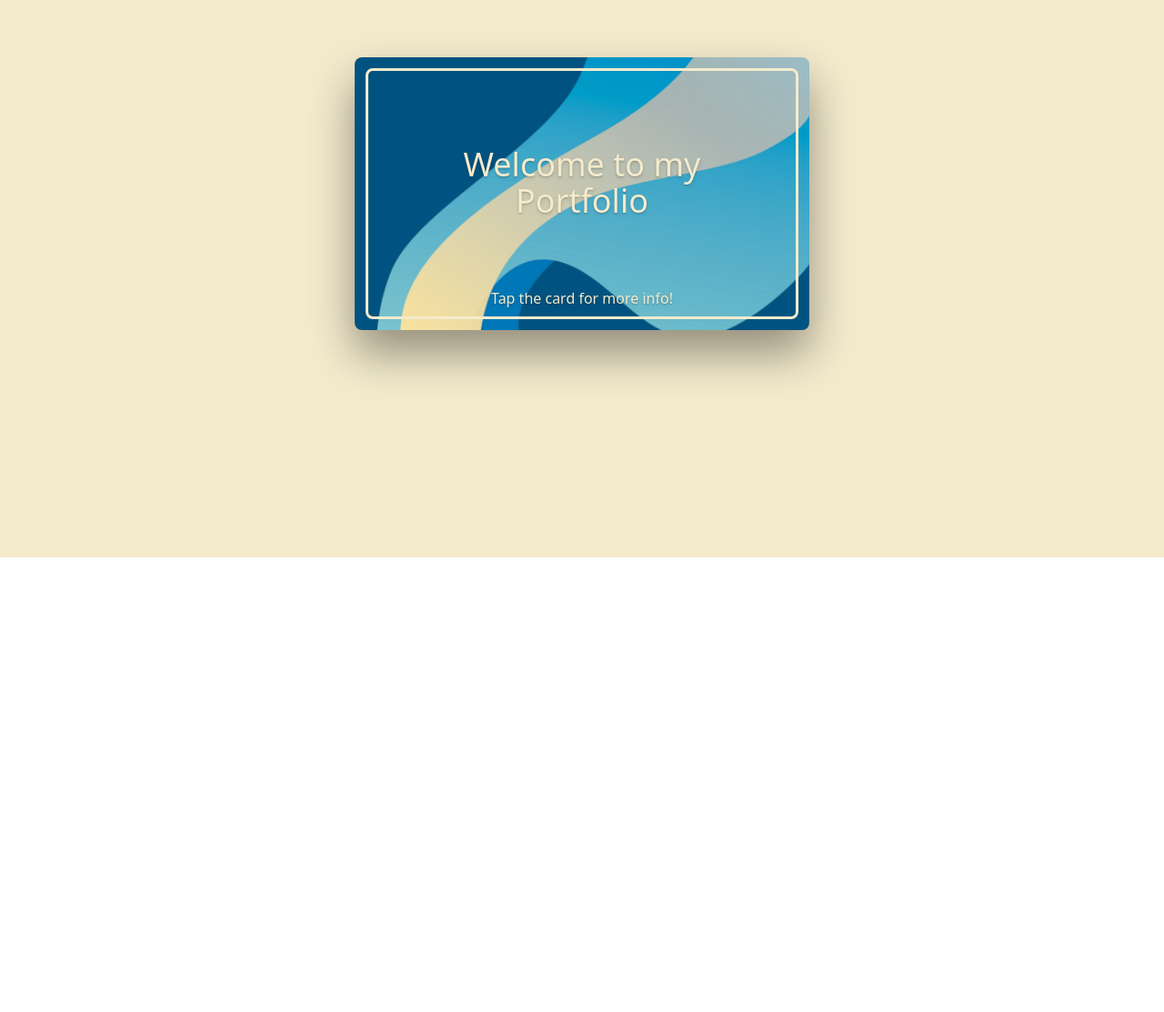
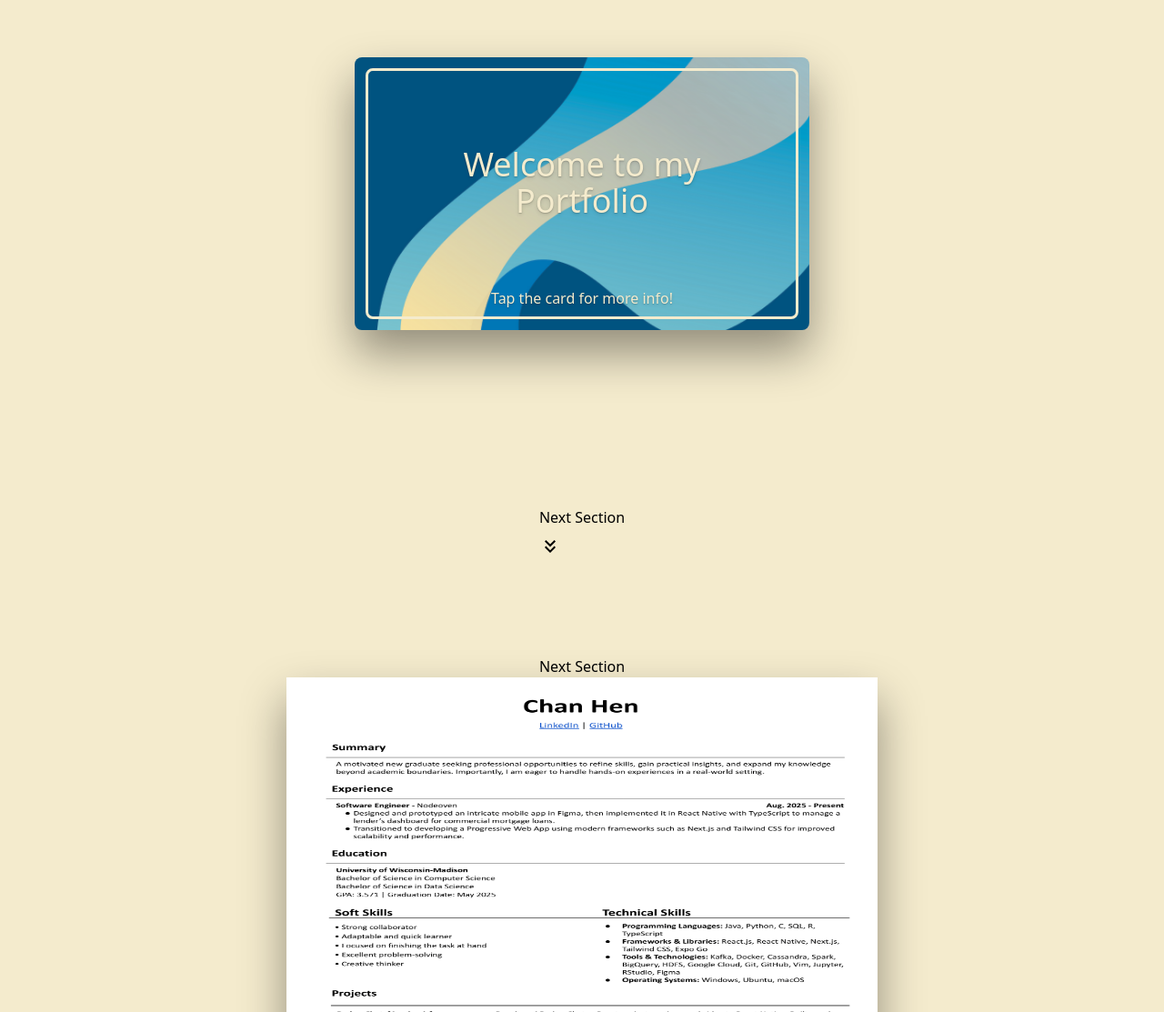
Before and after one commit to OfficialChanHen/PersonalPage, a Next.js app: page / in a window 1280 px wide. Shown: the part 187-1300 px from the top of the page at 91% size. Before the commit the page ends 800 px from the top, so only its background shows below. Built offline with nearby package versions, Linux system fonts and the light colour scheme.

Commit message:
Saving file example

```diff
--- /dev/null
+++ b/src/app/components/ui/InfoCard.tsx
@@ -0,0 +1,46 @@
+"use client"
+
+import { useState } from "react";
+import { FaGithub, FaLinkedin } from "react-icons/fa";
+
+export default function InfoCard() {
+    const [isBackside, setIsBackside] = useState(false);
+
+    const handleRotation = () => {
+        setIsBackside(prev => !prev);
+    }
+
+    return(
+        <div className="absolute left-1/2 top-1/2 transform -translate-x-1/2 -translate-y-1/2 w-125 h-75 perspective-[1000px]">
+          <div
+            className={`relative size-full text-center transition-transform duration-800 transform-3d ${isBackside && "rotate-y-180"}`}
+            onClick={handleRotation}
+          >
+            <div className="absolute flex flex-col justify-center items-center size-full p-3 [-webkit-backface-visibility:hidden] bg-[url('/card-background-2.png')] bg-cover bg-center bg-no-repeat rounded-lg drop-shadow-2xl/40">
+              <div className="flex flex-col justify-center items-center size-full py-2 border-3 rounded-lg border-parchment text-parchment text-shadow-md">
+                  {/*<span className="text-pictonblue">Hello!</span>*/}
+                  <div className="flex-1 flex justify-center items-center">
+                    <span className="text-4xl text-center">Welcome to my <br/>Portfolio</span>
+                  </div>
+                  <span>Tap the card for more info!</span>
+              </div>
+            </div>
+            <div className="absolute size-full p-3 [-webkit-backface-visibility:hidden] rotate-y-180 bg-indigodye rounded-lg text-parchment drop-shadow-2xl/40 text-left tracking-[0.4rem]">
+              <div className="flex flex-col justify-start items-baseline size-full p-10 border-3 rounded-lg border-parchment text-parchment">
+                <span className="text-3xl text-pictonblue">Chan Hen</span>
+                <span className="text-lg">Software Engineer</span>
+                <span className="text-md mt-4 mb-auto">(952)-994-5059<br/>Officialchanhen@gmail.com</span>
+                <div className="flex flex-row items-end gap-2 text-pictonblue">
+                  <a href="https://github.com/OfficialChanHen"  onClick={e => e.stopPropagation()} target="_blank" rel="noopener noreferrer">
+                    <FaGithub size={24}/>
+                  </a>
+                  <a href="https://www.linkedin.com/in/chan-hen-13727b233/"  onClick={e => e.stopPropagation()} target="_blank" rel="noopener noreferrer">
+                    <FaLinkedin size={24}/>
+                  </a>
+                </div>
+              </div>
+            </div>
+          </div>
+        </div>
+    )
+}
--- a/src/app/page.tsx
+++ b/src/app/page.tsx
@@ -1,56 +1,32 @@
 "use client"
 
-import { useState } from "react";
-import { FaGithub, FaLinkedin } from "react-icons/fa";
+import InfoCard from "@/app/components/ui/InfoCard";
+import Image from "next/image";
+import { useRef } from "react";
+import { MdOutlineKeyboardDoubleArrowDown } from "react-icons/md";
 
 export default function Home() {
-  const [isBackside, setIsBackside] = useState(false);
+  const nextSectionRef = useRef<null | HTMLDivElement>(null);
 
-  const handleRotation = () => {
-    setIsBackside(prev => !prev);
-  }
-  const goToGithub = () => {
-    setIsBackside(prev => !prev);
-  }
-  const goToLinkedIn = () => {
-    setIsBackside(prev => !prev);
-  }
+  const handleScroll = () => {
+    nextSectionRef.current?.scrollIntoView({ behavior: 'smooth' });
+  };
 
   return (
-    <main>
-      <div className="relative min-w-screen min-h-screen flex flex-col justify-start items-center bg-parchment p-10">
-        <div className="absolute left-1/2 top-1/2 transform -translate-x-1/2 -translate-y-1/2 w-125 h-75 perspective-[1000px]">
-          <div
-            className={`relative size-full text-center transition-transform duration-800 transform-3d ${isBackside && "rotate-y-180"}`}
-            onClick={handleRotation}
-          >
-            <div className="absolute flex flex-col justify-center items-center size-full p-3 [-webkit-backface-visibility:hidden] bg-[url('/card-background-2.png')] bg-cover bg-center bg-no-repeat rounded-lg drop-shadow-2xl/40">
-              <div className="flex flex-col justify-center items-center size-full py-2 border-3 rounded-lg border-parchment text-parchment text-shadow-md">
-                  {/*<span className="text-pictonblue">Hello!</span>*/}
-                  <div className="flex-1 flex justify-center items-center">
-                    <span className="text-4xl text-center">Welcome to my <br/>Portfolio</span>
-                  </div>
-                  <span>Tap the card for more info!</span>
-              </div>
-            </div>
-            <div className="absolute size-full p-3 [-webkit-backface-visibility:hidden] rotate-y-180 bg-indigodye rounded-lg text-parchment drop-shadow-2xl/40 text-left tracking-[0.4rem]">
-              <div className="flex flex-col justify-start items-baseline size-full p-10 border-3 rounded-lg border-parchment text-parchment">
-                <span className="text-3xl text-pictonblue">Chan Hen</span>
-                <span className="text-lg">Software Engineer</span>
-                <span className="text-md mt-4 mb-auto">(952)-994-5059<br/>Officialchanhen@gmail.com</span>
-                <div className="flex flex-row items-end gap-2 text-pictonblue">
-                  <a href="https://github.com/OfficialChanHen"  onClick={e => e.stopPropagation()} target="_blank" rel="noopener noreferrer">
-                    <FaGithub size={24}/>
-                  </a>
-                  <a href="https://www.linkedin.com/in/chan-hen-13727b233/"  onClick={e => e.stopPropagation()} target="_blank" rel="noopener noreferrer">
-                    <FaLinkedin size={24}/>
-                  </a>
-                </div>
-              </div>
-            </div>
-          </div>
+    <div className="overflow-y-scroll flex flex-col bg-parchment">
+      <div className="min-w-screen min-h-screen overflow-y-scroll flex flex-col justify-end items-center">
+        <InfoCard/>
+        <div>
+          <button className="mb-2" onClick={handleScroll}>Next Section</button>
+          <MdOutlineKeyboardDoubleArrowDown size={24}/>
         </div>
       </div>
-    </main>
+      <div className="min-w-screen min-h-screen flex flex-col justify-center items-center">
+        <button className="" onClick={handleScroll}>Next Section</button>
+        <div className="relative w-[60vw] h-[70vh] max-w-[650px] drop-shadow-2xl/40" ref={nextSectionRef}>
+          <Image src="/Official-Resume.png" alt="Resume" fill/>
+        </div>
+      </div>
+    </div>
   );
 }
```
Also changed, not shown: public/Official-Resume.png (added), 1 other file (tests, documents, lock files or other folders).
